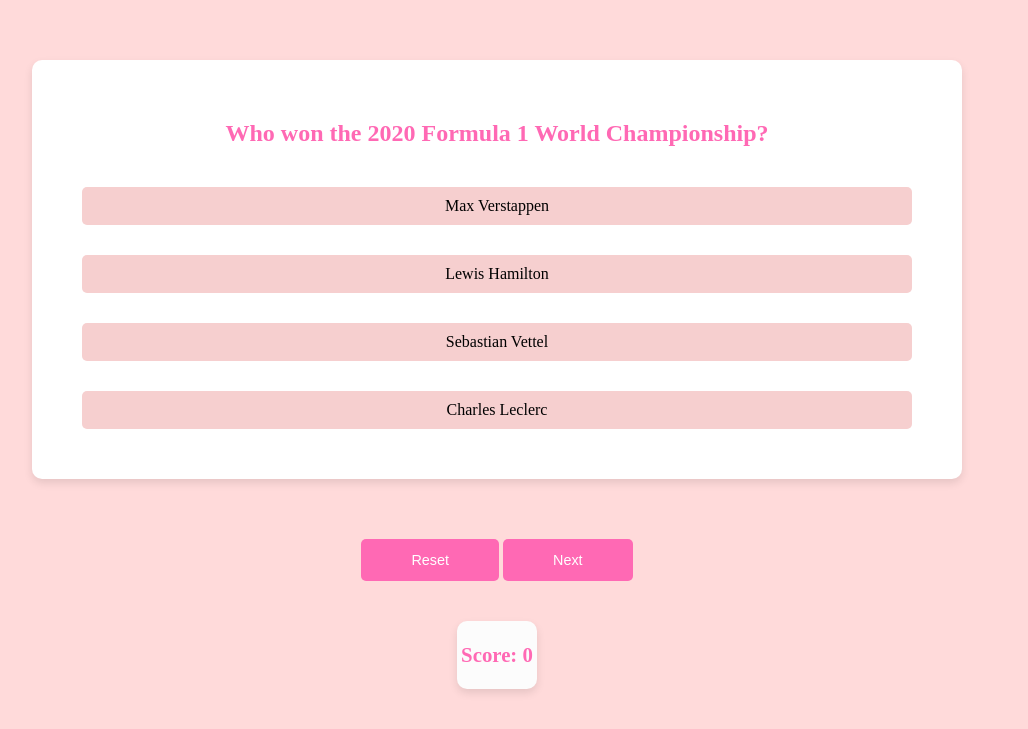
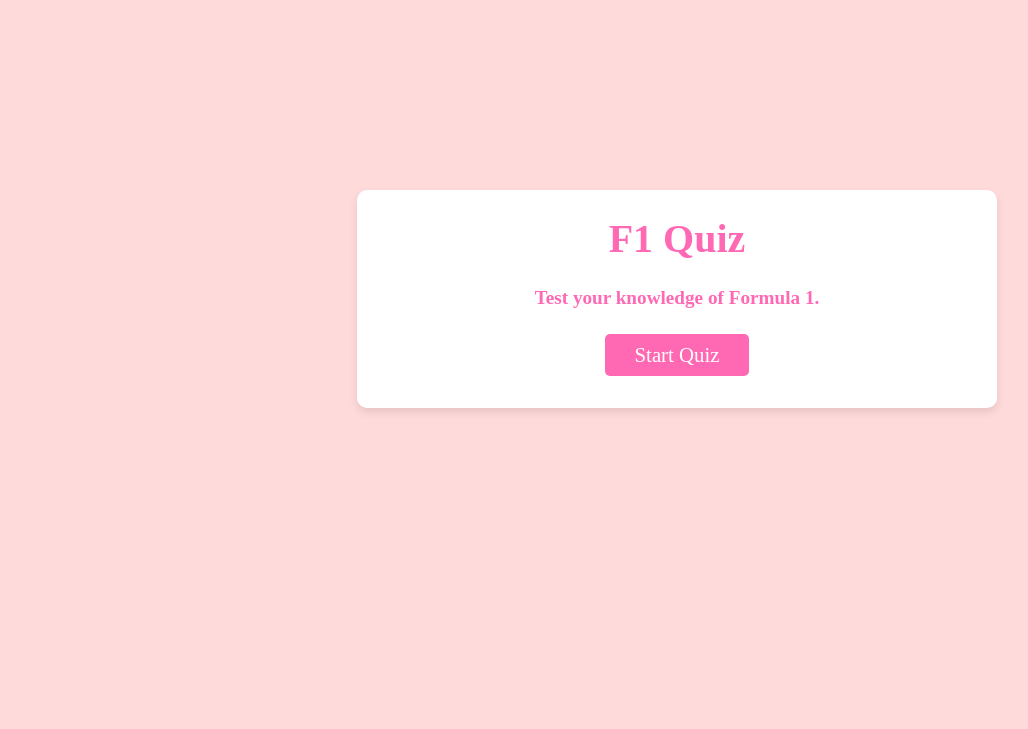
Before and after one commit to fatimaAlku/POP-By-Fatima, a plain HTML site: page playf1.html in a window 1280 px wide. Shown: the part 110-839 px from the top of the page, without its empty margins (143-1171 px from the left). After the commit the page ends 800 px from the top, so only its background shows below. Drawn offline with Linux system fonts and the light colour scheme.

Commit message:
added a start quiz button & backgroundmusic

```diff
--- a/app.js
+++ b/app.js
@@ -54,6 +54,22 @@ const questions = [
 let currentQuestionIndex = 0;
 let score = 0;
 
+// Get DOM elements
+const bgMusic = document.getElementById("backgroundMusic");
+const startBtn = document.getElementById("startQuizBtn");
+const startScreen = document.getElementById("startScreen");
+const quizSection = document.getElementById("quizSection");
+
+
+// Start the background music when the page loads
+startBtn.addEventListener("click", () => {
+  bgMusic.play().catch(err => console.log("Audio error:", err));
+  startScreen.style.display = "none";
+  quizSection.style.display = "block";
+  displayQuestion();
+});
+
+
 // Function to display the current question and options
 function displayQuestion() {
     const questionEle = document.querySelector('.question-container h2');
@@ -79,11 +95,11 @@ function selectAnswer(selectedOption) {
        score++;
        changeColor(); // Change color of the answer
        document.querySelector('.score').textContent = "Correct! Your score is: " + score;
-       setTimeout(nextQuestion, 1200); // Move to next question after 1 and a half seconds
+       setTimeout(nextQuestion, 1100); // Move to next question after 1 and a 1 seconds
     } else {
         handleIncorrectAnswer(); // Change color of the answer
         document.querySelector('.score').textContent = "Wrong answer! Your score is: " + score;
-        setTimeout(nextQuestion, 1300); // Move to next question after 1 and a half seconds
+        setTimeout(nextQuestion, 1200); // Move to next question after 1 and a 2 seconds
     }
 }
 
@@ -117,9 +133,9 @@ function changeColor() {
         } else  {
             option.style.backgroundColor = 'lightcoral'; // Wrong answer
         }
-
     });
 }
+
 
 // Function if chosen answer is incorrect
 function handleIncorrectAnswer() {
@@ -133,5 +149,3 @@ function handleIncorrectAnswer() {
 
     });
 }
-
-displayQuestion();
--- a/playf1.html
+++ b/playf1.html
@@ -7,7 +7,15 @@
     <link rel="stylesheet" href="./style.css">
 </head>
 <body>
-    <div class="quiz">
+
+    <div id ="startScreen">
+        <h1>F1 Quiz</h1>
+        <p class="f1Instructions">Test your knowledge of Formula 1.</p>
+        <button id="startQuizBtn">Start Quiz</button>
+    </div>
+
+
+    <div class="quiz" id="quizSection" style="display: none;">
 
         <div class="question-container">
 
@@ -20,7 +28,7 @@
         </div>
 
         <button class="reset-button" onclick="resetQuiz()">Reset</button>
-        <button class="next-button" onclick="nextQuestion()">Next</button>
+        <button class="next-button" onclick="nextQuestion()">Skip</button>
 
         <div class="score-container">
         <h3 class="score">Score: 0</h3>
@@ -28,7 +36,13 @@
 
     </div>
 
+
+
+    <audio id="backgroundMusic" src="sound/flash-quiz-loop.mp3" preload="auto" loop></audio>
+
+
     <script src="./app.js"></script>
+
 
 </body>
 </html>
--- a/style.css
+++ b/style.css
@@ -1,4 +1,3 @@
-
 body{
     background-color: #FFDADA;
     font-family: 'Times New Roman', Times, serif;
@@ -7,11 +6,11 @@ body{
     text-align: center;
 }
 
-p.instructions {
+h1 {
     color: #FF69B4;
-    font-size: 1.4em;
-    margin: 40px 0 15px;
-    font-weight: bold;
+    font-size: 2.5em;
+    margin-bottom: 15px;
+    margin-top: 5px;
 }
 
 .container {
@@ -21,15 +20,12 @@ p.instructions {
     margin: auto;
 }
 
-
-/*h1 {
-    color: black;
-    font-size: 2.5em;
-    margin-bottom: 15px;
-    text-align: center;
-
+p.instructions {
+    color: #FF69B4;
+    font-size: 1.4em;
+    margin: 15px 0 15px;
+    font-weight: bold;
 }
-*/
 
 .category-container {
     display: flex;
@@ -129,3 +125,46 @@ p {
     border-radius: 5px;
     font-size: 0.9em;
 }
+
+.footer-text {
+    color: #FF69B4;
+    font-size: 0.9em;
+    margin-top: 20px;
+}
+
+
+#startScreen {
+    display: flex;
+    flex-direction: column;
+    align-items: center;
+    justify-content: center;
+    margin-top: 300px;
+    margin-left: 500px;
+    padding: 20px;
+    border-radius: 10px;
+    box-shadow: 0 4px 8px rgba(0, 0, 0, 0.1);
+    width: 80%;
+    max-width: 600px;
+    background-color: white;
+}
+
+
+.f1Instructions {
+    color: #FF69B4;
+    font-size: 1.2em;
+    margin: 10px 0;
+    font-weight: bold;
+}
+
+#startQuizBtn {
+    background-color: #FF69B4;
+    color: white;
+    padding: 9px 30px;
+    border: none;
+    border-radius: 5px;
+    font-size: 1.3em;
+    cursor: pointer;
+    font-family: 'Times New Roman', Times, serif;
+    margin: 15px 0 12px;
+    max-width: 200px;
+}
```
Also changed, not shown: index.html (+5 -0 lines), 2 other files.
